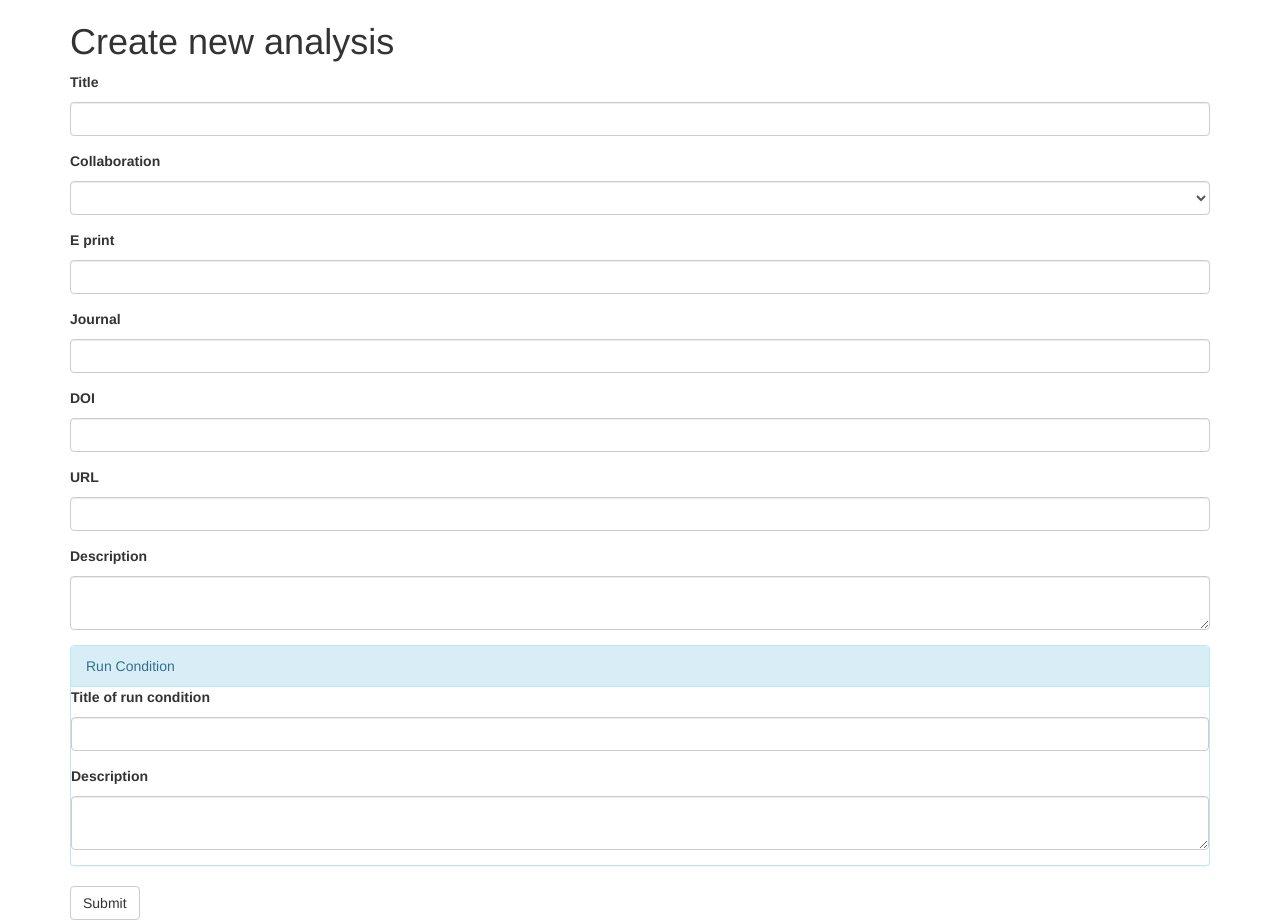
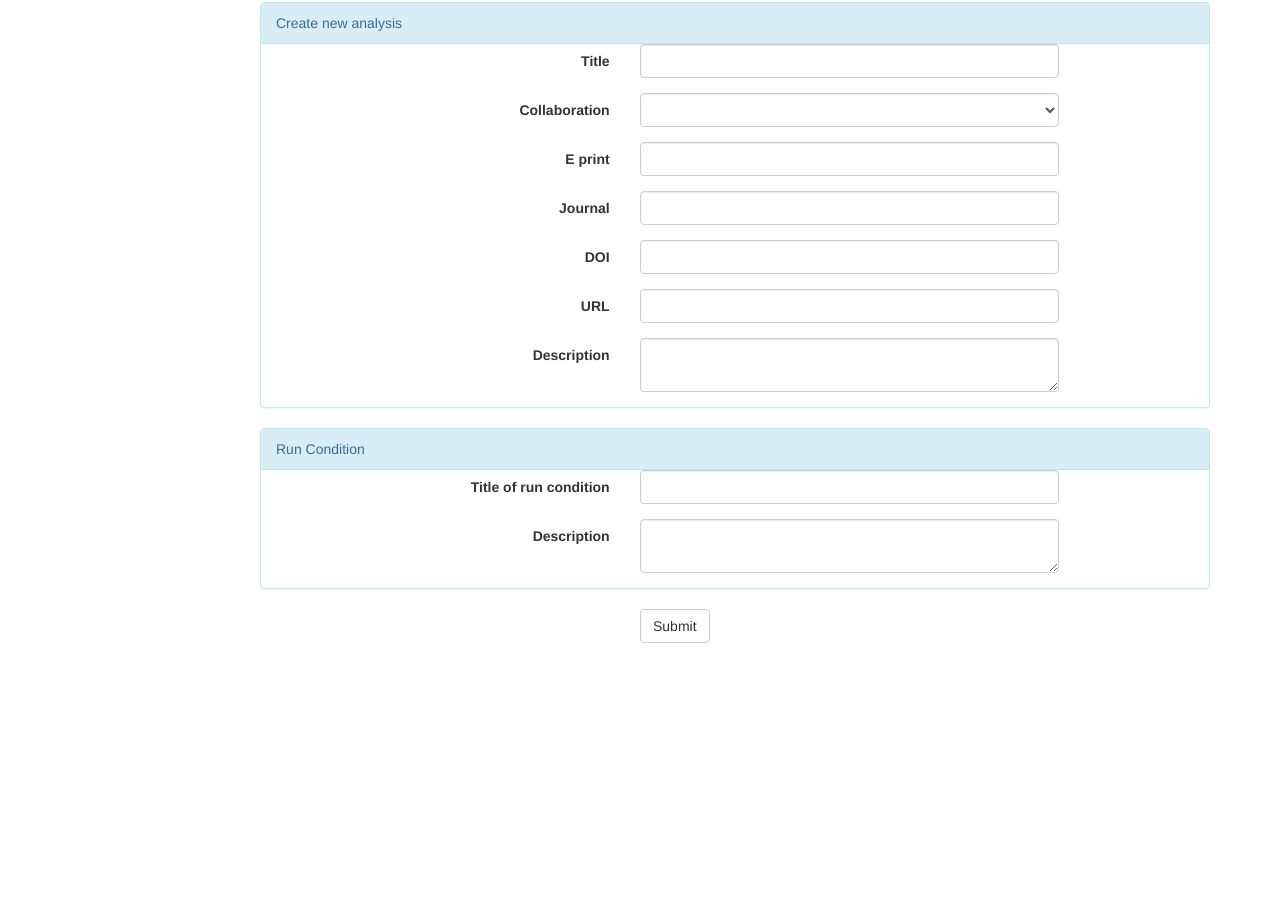
Before and after one commit to lukasheinrich/recast-newfrontend, a Flask app: template recastfrontend/templates/analysis_form.html in a window 1280 px wide. Shown: the part 371-1291 px from the top of the page. After the commit the page ends 1014 px from the top, so only its background shows below. Run offline with Flask 2, Linux system fonts and the light colour scheme; the template is opened without the code that fills it: values that come from a table or form of the project are taken from there, others are empty; parts of the project's set-up code (start-up, migrations or seed data) failed here and were passed over; some libraries are stand-ins or nearby versions.

Commit message:
updating forms

```diff
--- a/recastfrontend/server.py
+++ b/recastfrontend/server.py
@@ -71,13 +71,22 @@ def login_user():
   user = User(orcid = login_details['orcid'], fullname = login_details['name'], authenticated = True)
   login.login_user(user)
 
-  #user = dbmodels.User('Christian Bora', 'borachristian@gmail.com')
-  #db.session.add(user)
-  #db.session.commit()
-
   return redirect(url_for('home'))
 
 # Forms --------------------------------------------------------------------------------
+
+def isUserInDB(user):
+  user_query = dbmodels.User.query.filter(dbmodels.User.name == user.name()).all()
+  assert len(user_query) < 2
+
+  if (len(user_query)==0):
+    new_user = User(name=user.name, email=None)
+    db.session.add(new_user)
+    db.session.commit()
+    return False
+  else :
+     return (not user_query[0].email == None)
+
 
 @app.route("/analysis_form", methods=['GET', 'POST'])
 @login.login_required
--- a/recastfrontend/synctasks.py
+++ b/recastfrontend/synctasks.py
@@ -1,5 +1,6 @@
 import recastdb.models as dbmodels
 from recastdb.database import db
+import datetime
 
 def createAnalysisFromForm(app,form,current_user, run_condition_form):
   with app.app_context():
@@ -60,7 +61,8 @@ def createRequestFromForm(app, request_form, current_user, parameter_points_form
     scan_request = dbmodels.ScanRequest(requester_id = user_query[0].id,
                                         reason_for_request = request_form.reason_for_request.data,
                                         additional_information = request_form.additional_information.data,
-                                        analysis_id = request_form.analysis_id.data
+                                        analysis_id = request_form.analysis_id.data,
+                                        post_date = datetime.date.today()
                                         )
 
     db.session.add(scan_request)
--- a/recastfrontend/templates/analysis_form.html
+++ b/recastfrontend/templates/analysis_form.html
@@ -4,35 +4,97 @@
 
 <div class="container">
 
-<h1>Create new analysis</h1>
-
-<form method="POST">
+<form method="POST" class="form-horizontal">
   {{ form.hidden_tag() }}
   {{ run_condition_form.hidden_tag() }}
-  {% for field in form if not field.id == 'csrf_token' %}
-  <div class="form-group">
-        <label for="{{field.id}}">{{ field.label }}</label>
-        {{ field(class='form-control') }}
+
+
+  <div class="panel panel-info col-md-offset-2">
+    <div class="panel-heading">Create new analysis</div>
+    <div class="panel-content col-md-offset-1">
+
+      <div class="form-group">
+	<label class="control-label col-md-4" for="{{ form.title.id }}">{{ form.title.label }}</label>
+	<div class="col-md-6">
+	  {{ form.title(class='form-control') }}
+	</div>
+      </div>
+
+      <div class="form-group">
+	<label class="control-label col-md-4" for="{{ form.collaboration.id }}">{{ form.collaboration.label }}</label>
+	<div class="col-md-6">
+	  {{ form.collaboration(class='form-control') }}
+	</div>
+      </div>
+
+      <div class="form-group">
+	<label class="control-label col-md-4" for="{{ form.e_print.id }}">{{ form.e_print.label }}</label>
+	<div class="col-md-6">
+	  {{ form.e_print(class='form-control') }}
+	</div>
+      </div>
+
+      <div class="form-group">
+	<label class="control-label col-md-4" for="{{ form.journal.id }}">{{ form.journal.label }}</label>
+	<div class="col-md-6">
+	  {{ form.journal(class='form-control') }}
+	</div>
+      </div>
+
+      <div class="form-group">
+	<label class="control-label col-md-4" for="{{ form.doi.id }}">{{ form.doi.label }}</label>
+	<div class="col-md-6">
+	  {{ form.doi(class='form-control') }}
+	</div>
+      </div>
+
+      <div class="form-group">
+	<label class="control-label col-md-4" for="{{ form.inspire_URL.id }}">{{ form.inspire_URL.label }}</label>
+	<div class="col-md-6">
+	  {{ form.inspire_URL(class='form-control') }}
+	</div>
+      </div>
+
+      <div class="form-group">
+	<label class="control-label col-md-4" for="{{ form.description.id }}">{{ form.description.label }}</label>
+	<div class="col-md-6">
+	  {{ form.description(class='form-control') }}
+	</div>
+      </div>
+
+    </div>
   </div>
 
-  {% endfor %}
 
-  <div class="panel panel-info">
-    <div class="panel-heading">  Run Condition </div>
-      <div class="panel-content">
+  <!-- Run condition stuff -->
+  <div class="panel panel-info col-md-offset-2">
+    <div class="panel-heading">Run Condition</div>
+    <div class="panel-content col-md-offset-1">
 
-	{% for field in run_condition_form if not field.id == 'csrf_token' %}
+      <div class="form-group">
+	<label class="control-label col-md-4" for="{{ run_condition_form.name.id }}">{{ run_condition_form.name.label }}</label>
+	<div class="col-md-6">
+	  {{ run_condition_form.name(class='form-control') }}
+	</div>
+      </div>
 
-	<div class="form-group">
-	  <label for="{{field.id}}"> {{ field.label }} </label>
-	  {{ field(class='form-control') }}
+      <div class="form-group">
+	<label class="control-label col-md-4" for="{{ run_condition_form.description.id }}">{{ run_condition_form.description.label }}</label>
+	<div class="col-md-6">
+	  {{ run_condition_form.description(class='form-control') }}
 	</div>
+      </div>
 
-	{% endfor %}
-      </div>
+    </div>
   </div>
-      <button type="submit" class="btn btn-default">Submit</button>
+  <!-- End of Run condition -->
+  <div class="col-md-offset-6">
+    <button type="submit" class="btn btn-default">Submit</button>
+  </div>
+
+
 </form>
+
 
 </div>
 
--- a/recastfrontend/templates/request_form.html
+++ b/recastfrontend/templates/request_form.html
@@ -6,7 +6,7 @@
 
 <h1>Submit new request</h1>
 
-<form method="POST" class="form-horizontal" role="form">
+<form method="POST" class="form-horizontal">
   {{ form.hidden_tag() }}
   {{ parameter_points_form.hidden_tag() }}
 
--- a/recastfrontend/templates/request_views.html
+++ b/recastfrontend/templates/request_views.html
@@ -13,6 +13,8 @@
         <th>Analysis</th>
         <th>Collaboration</th>
 	<th>View Request</th>
+	<th>Post Date</th>
+	<th>Status</th>
       </tr>
     </thead>
     <tbody>
@@ -24,6 +26,8 @@
 	<td>    <a href ="{{ url_for('.analysis', id=request.analysis.id) }}"> {{ request.analysis.title }}</a> </td>
 	<td> {{ request.analysis.collaboration }} </td>
 	<td> <a href = "{{ url_for('.request_view', id =request.id) }}"> view </a> </td>
+	<td> {{ request.post_date }} </td>
+	<td> {{ request.status }} </td>
       </tr>
       {% endfor %}
     </tbody>
```
Also changed, not shown: recastfrontend/templates/request.html (+38 -1 lines), recastfrontend/templates/subscribe.html (+19 -3 lines).
